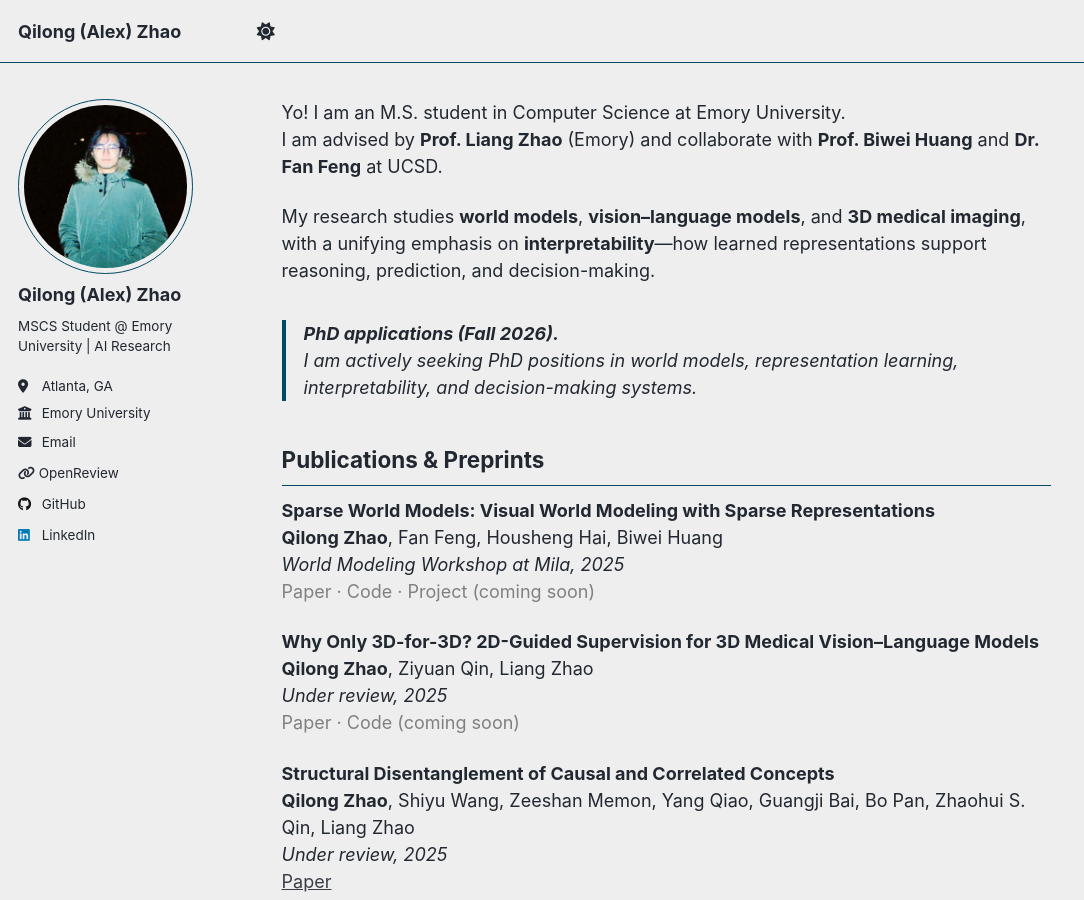
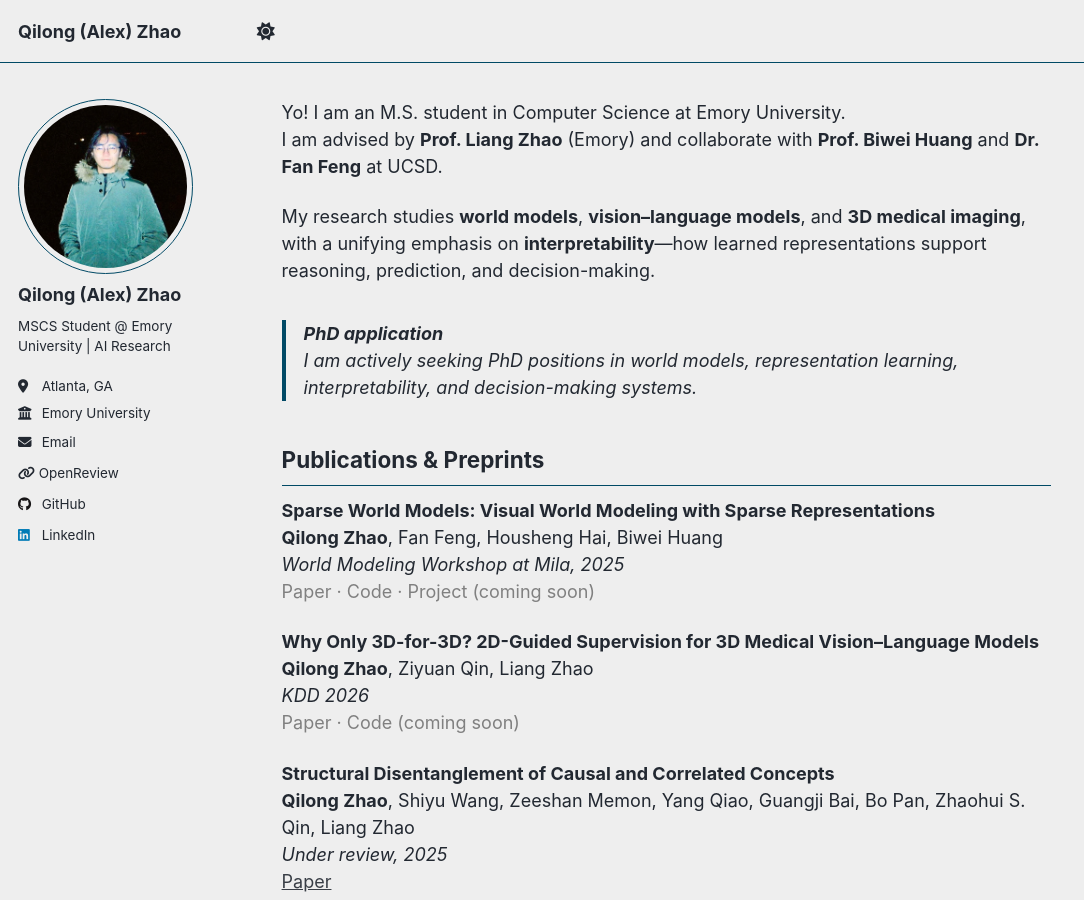
Before and after one commit to AlexQilong/alexqilong.github.io, a Jekyll site: the page built from _pages/about.md, in a window 1280 px wide and 900 px high. Shown: the whole window, without its empty margins (0-1084 px from the left). Built offline with Jekyll 4.4.1, drawn with Linux system fonts in a browser that asks for light colours; a script that is not in the unit is left out.

Commit message:
Revise PhD application details and publication year
Updated PhD application section and corrected publication year.

```diff
--- a/_pages/about.md
+++ b/_pages/about.md
@@ -10,7 +10,7 @@ I am advised by **Prof. Liang Zhao** (Emory) and collaborate with **Prof. Biwei
 My research studies **world models**, **vision–language models**, and **3D medical imaging**, with a unifying emphasis on **interpretability**—how learned representations support reasoning, prediction, and decision-making.
 
 
-> **PhD applications (Fall 2026).**
+> **PhD application**
 > I am actively seeking PhD positions in world models, representation learning, interpretability, and decision-making systems.
 
 
@@ -25,7 +25,7 @@ My research studies **world models**, **vision–language models**, and **3D med
 
 **Why Only 3D-for-3D? 2D-Guided Supervision for 3D Medical Vision–Language Models**
 **Qilong Zhao**, Ziyuan Qin, Liang Zhao
-*Under review, 2025*
+*KDD 2026*
 <span style="color:gray">Paper · Code (coming soon)</span>
 
 
```
